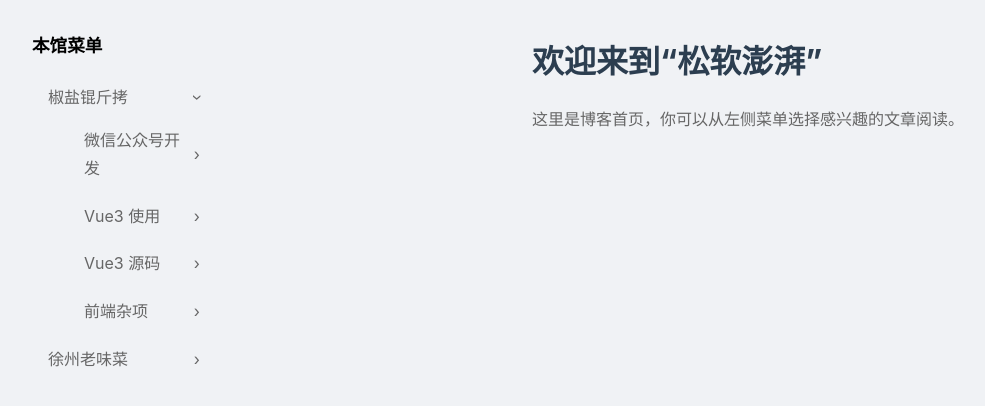
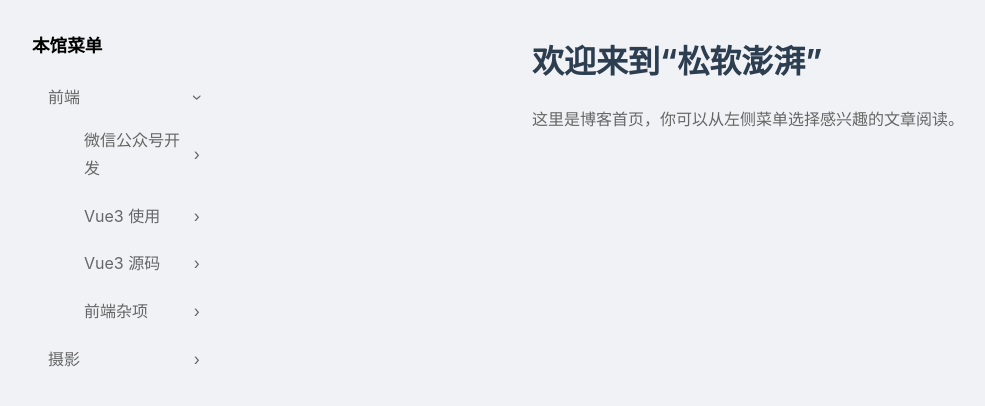
Before and after one commit to zyx960221/srpp-blog, a Vue app: page / in a window 1280 px wide. Shown: the top 406 px of the page, without its empty margins (0-985 px from the left). Built offline with nearby package versions, Linux system fonts and the light colour scheme; the HTML template or start-up script is replaced by a standard one.

Commit message:
docs: update documentation and menu titles
- Add new markdown file for Vue reactivity system
- Rename photography section title and update menu titles to reflect content changes

```diff
--- a/src/layouts/menu.ts
+++ b/src/layouts/menu.ts
@@ -1,7 +1,7 @@
 export default {
   menu: [
     {
-      title: "椒盐锟斤拷",
+      title: "前端",
       path: "/posts/frontend",
       children: [
         {
@@ -72,7 +72,7 @@ export default {
       ],
     },
     {
-      title: "徐州老味菜",
+      title: "摄影",
       path: "/posts/photograph/index",
       children: [],
     },
--- a/src/md/photograph/index.md
+++ b/src/md/photograph/index.md
@@ -1,3 +1,3 @@
-# 徐州老味菜
+# 摄影
 
 这里是摄影频道
--- /dev/null
+++ b/src/md/vue/reactivity2.md
@@ -0,0 +1,7 @@
+# 响应式系统（2）
+
+## computed
+
+## watch
+
+## 过期的副作用
```
